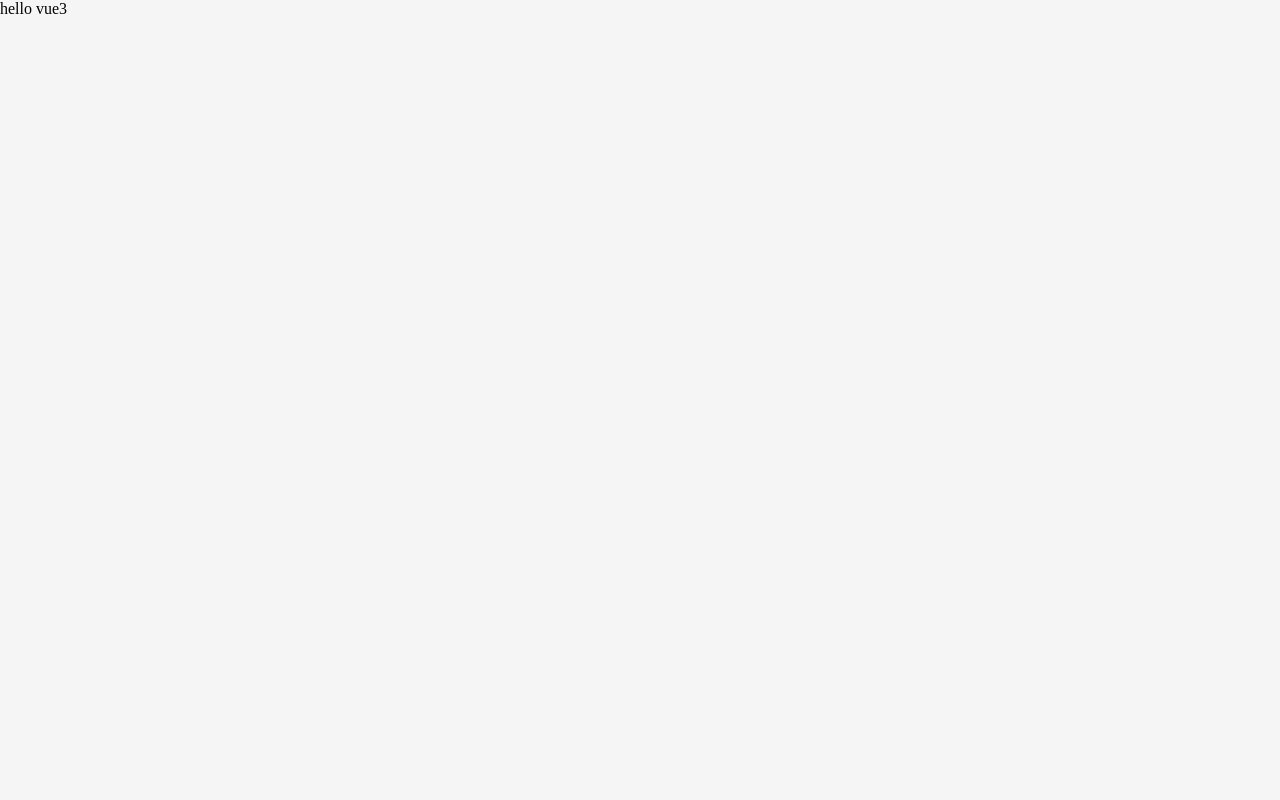
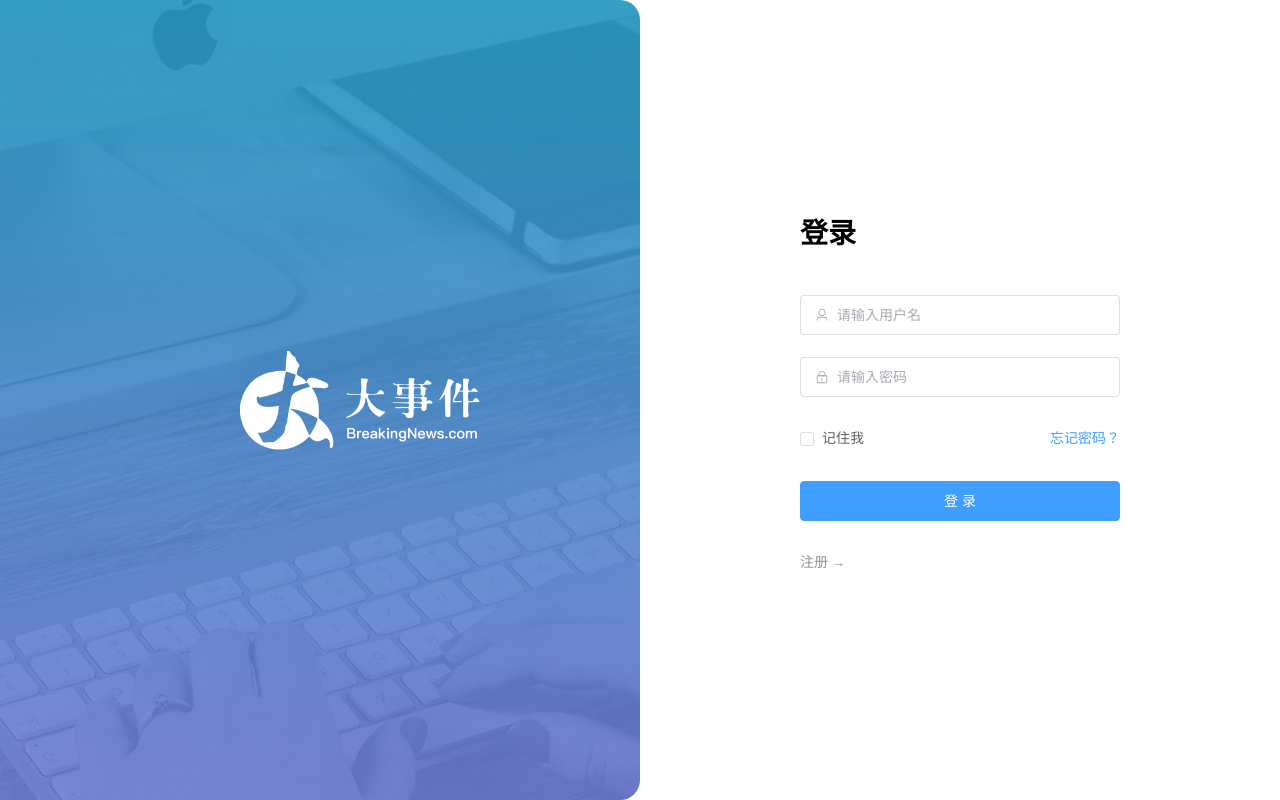
Before and after one commit to y20-code/vue-big-event, a Vue app: page / in a window 1280 px wide. Built offline with nearby package versions, Linux system fonts and the light colour scheme.

Commit message:
搭建注册页面

```diff
--- a/src/App.vue
+++ b/src/App.vue
@@ -1,8 +1,9 @@
 <script setup>
+  import LoginVue from '@/views/Login.vue'
 </script>
 
 <template>
-  hello vue3
+  <LoginVue/>
 </template>
 
 <style scoped>
--- /dev/null
+++ b/src/views/Login.vue
@@ -0,0 +1,136 @@
+<script setup>
+import { User, Lock } from '@element-plus/icons-vue'
+import { ref } from 'vue'
+//控制注册与登录表单的显示， 默认显示注册
+const isRegister = ref(false)
+
+//定义数据模型
+const registerData = ref({
+    username:'',
+    password:'',
+    rePassword:''
+})
+
+//校验密码的函数
+const checkRePassword = (rule,value,callback)=>{
+    if (value === '') {
+    callback(new Error('请再次确认密码'))
+  } else if (value !== registerData.value.password) {
+    callback(new Error("请确保两次输入的密码一样"))
+  } else {
+    callback()
+  }
+}
+
+//定义表单校验规则
+const rules = {
+    username:[
+        { required:true,message:'请输入用户名',trigger:'blur'},
+        { min:5,max:16,message:'长度为5~16位',trigger:'blur'}
+    ],
+    password:[
+        { required:true,message:'请输入密码',trigger:'blur'},
+        { min:5,max:16,message:'长度为5~16位',trigger:'blur'}
+    ],
+    rePassword:[
+        {validator:checkRePassword,trigger:'blur'}
+    ]
+}
+
+</script>
+
+<template>
+    <el-row class="login-page">
+        <el-col :span="12" class="bg"></el-col>
+        <el-col :span="6" :offset="3" class="form">
+            <!-- 注册表单 -->
+            <el-form ref="form" size="large" autocomplete="off" v-if="isRegister" :model="registerData" :rules="rules">
+                <el-form-item>
+                    <h1>注册</h1>
+                </el-form-item>
+                <el-form-item prop="username" >
+                    <el-input :prefix-icon="User" placeholder="请输入用户名" v-model="registerData.username" ></el-input>
+                </el-form-item>
+                <el-form-item prop="password" >
+                    <el-input :prefix-icon="Lock" type="password" placeholder="请输入密码" v-model="registerData.password"></el-input>
+                </el-form-item>
+                <el-form-item prop="rePassword" >
+                    <el-input :prefix-icon="Lock" type="password" placeholder="请输入再次密码" v-model="registerData.rePassword"></el-input>
+                </el-form-item>
+                <!-- 注册按钮 -->
+                <el-form-item>
+                    <el-button class="button" type="primary" auto-insert-space>
+                        注册
+                    </el-button>
+                </el-form-item>
+                <el-form-item class="flex">
+                    <el-link type="info" :underline="false" @click="isRegister = false">
+                        ← 返回
+                    </el-link>
+                </el-form-item>
+            </el-form>
+            <!-- 登录表单 -->
+            <el-form ref="form" size="large" autocomplete="off" v-else>
+                <el-form-item>
+                    <h1>登录</h1>
+                </el-form-item>
+                <el-form-item>
+                    <el-input :prefix-icon="User" placeholder="请输入用户名"></el-input>
+                </el-form-item>
+                <el-form-item>
+                    <el-input name="password" :prefix-icon="Lock" type="password" placeholder="请输入密码"></el-input>
+                </el-form-item>
+                <el-form-item class="flex">
+                    <div class="flex">
+                        <el-checkbox>记住我</el-checkbox>
+                        <el-link type="primary" :underline="false">忘记密码？</el-link>
+                    </div>
+                </el-form-item>
+                <!-- 登录按钮 -->
+                <el-form-item>
+                    <el-button class="button" type="primary" auto-insert-space>登录</el-button>
+                </el-form-item>
+                <el-form-item class="flex">
+                    <el-link type="info" :underline="false" @click="isRegister = true">
+                        注册 →
+                    </el-link>
+                </el-form-item>
+            </el-form>
+        </el-col>
+    </el-row>
+</template>
+
+<style lang="scss" scoped>
+/* 样式 */
+.login-page {
+    height: 100vh;
+    background-color: #fff;
+
+    .bg {
+        background: url('@/assets/logo2.png') no-repeat 60% center / 240px auto,
+            url('@/assets/login_bg.jpg') no-repeat center / cover;
+        border-radius: 0 20px 20px 0;
+    }
+
+    .form {
+        display: flex;
+        flex-direction: column;
+        justify-content: center;
+        user-select: none;
+
+        .title {
+            margin: 0 auto;
+        }
+
+        .button {
+            width: 100%;
+        }
+
+        .flex {
+            width: 100%;
+            display: flex;
+            justify-content: space-between;
+        }
+    }
+}
+</style>
```
